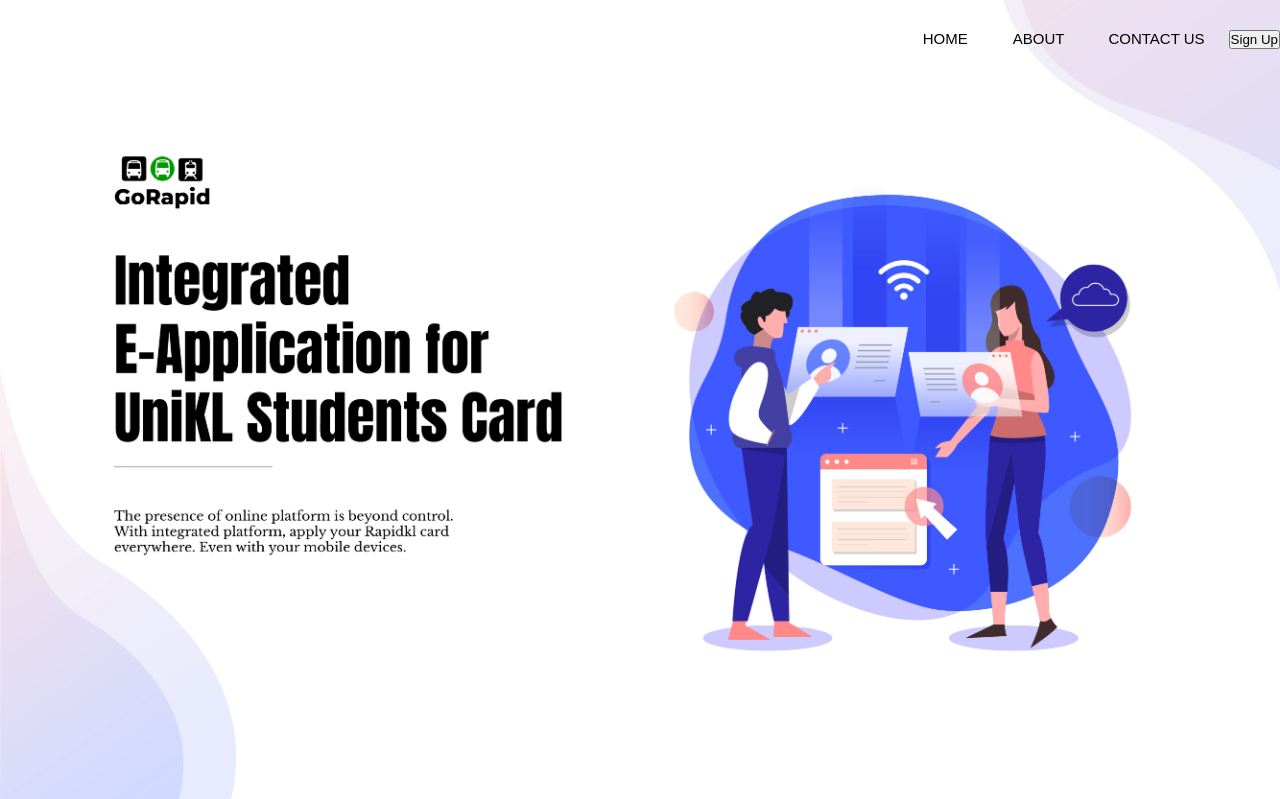
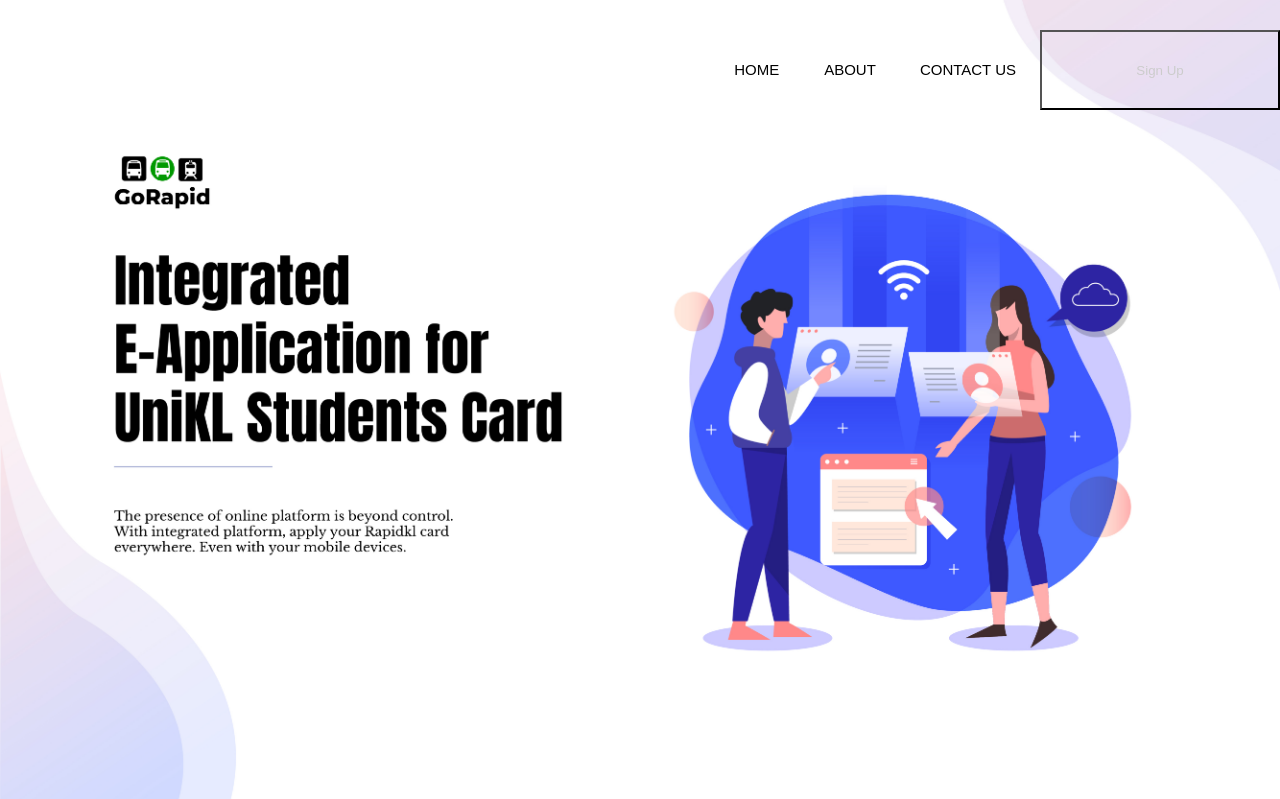
Before and after one commit to madeenasalleh/Gorapid, a PHP site: page / in a window 1280 px wide. Shown: the top 799 px of the page. Run offline with PHP 8.4, Linux system fonts and the light colour scheme.

Commit message:
Update style.css

```diff
--- a/style.css
+++ b/style.css
@@ -49,13 +49,13 @@ border: 1px solid white;
 }
 
 
-button.btn btn-primary btn-lg
+button
 {
-	margin-top: 10px;
-	float: left;
-	list-style: none;
-	padding-bottom: 30px;
-	padding-left: 150px;
+	background: none;
+	color: #ccc;
+	width: 240px;
+	height: 80px;
+
 }
 
 
```
